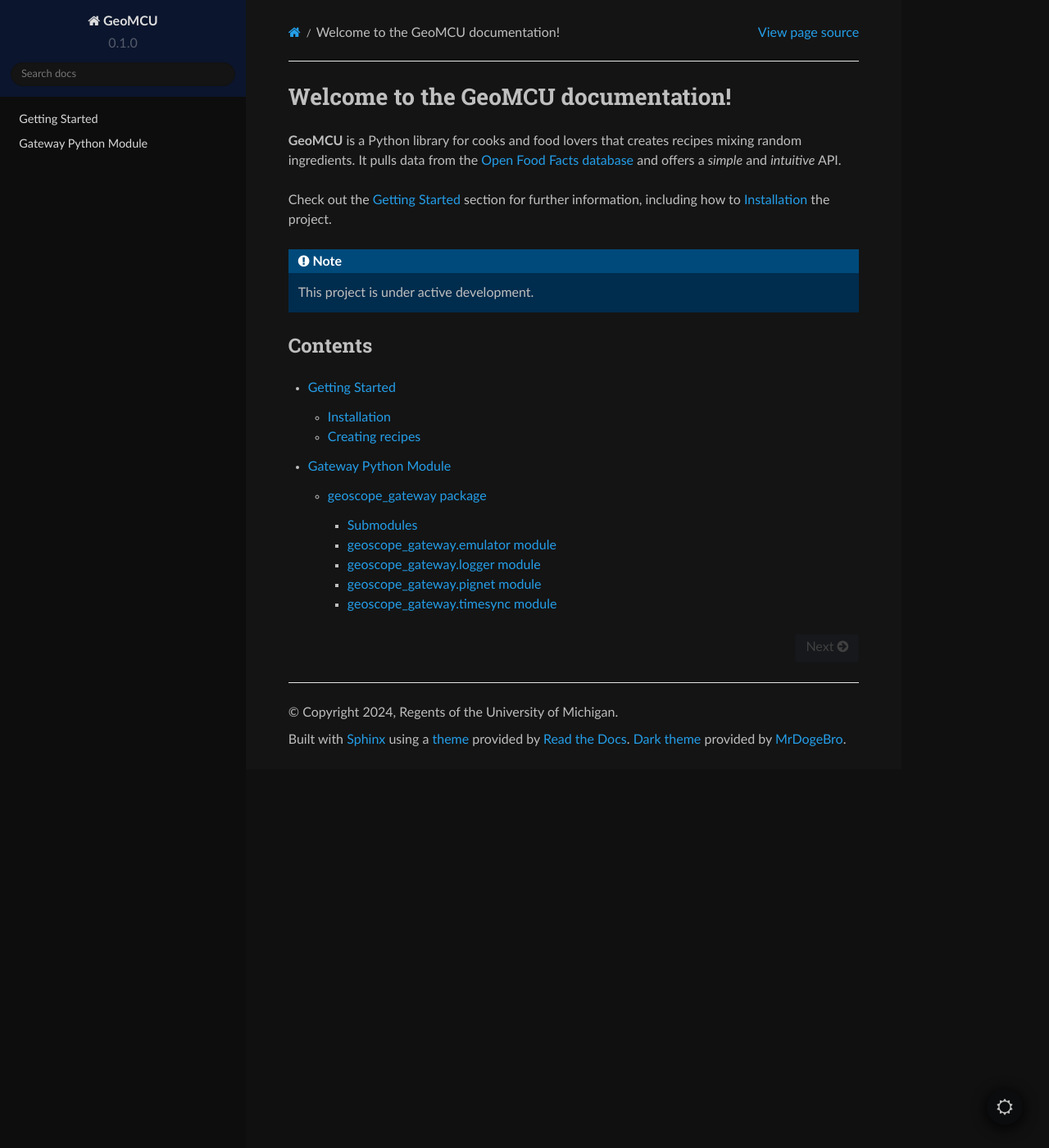
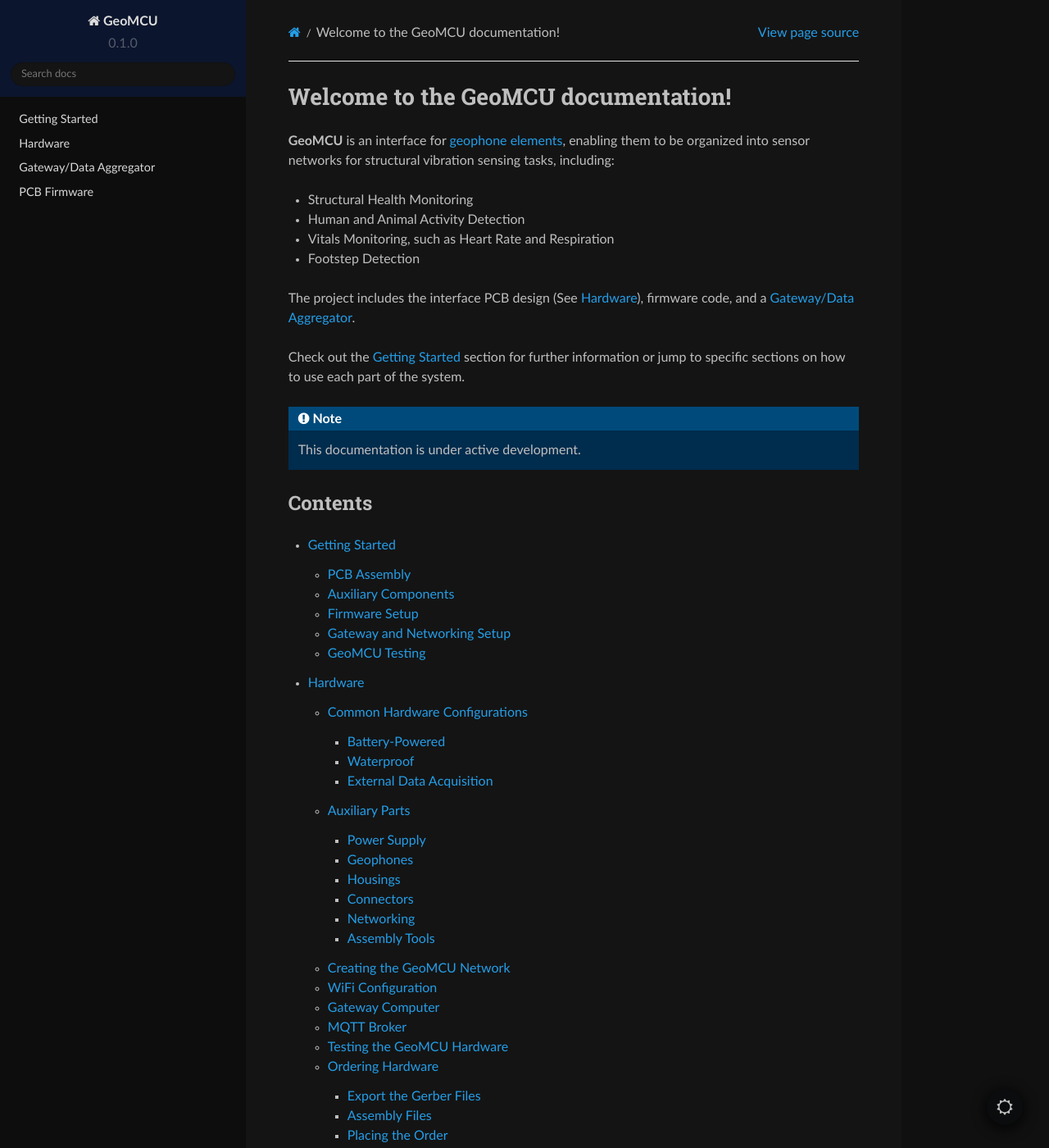
Before and after one commit to NohPei/geophone-manual, a Sphinx documentation site: the page built from source/index.rst, in a window 1280 px wide and 1400 px high. Shown: the whole window at 82% size. Built offline with Sphinx 7.4.7 and the Read the Docs theme 2.0.0, drawn with Linux system fonts in a browser that asks for light colours; some of the changed text lies outside the part shown.

Commit message:
"Getting Started" page, making the framework for the rest

```diff
--- /dev/null
+++ b/source/dev.rst
@@ -0,0 +1,5 @@
+Development
+===========
+
+Design Considerations
+---------------------
--- /dev/null
+++ b/source/firmware/build.rst
@@ -0,0 +1,20 @@
+Installing the GeoMCU Firmware
+=================================================
+
+
+Getting the Source Code
+----------------------------------------
+
+Building the Firmware
+----------------------------------------
+
+.. _flashing:
+
+Flashing to the PCB
+----------------------------------------
+
+
+.. _flash_config:
+
+Flashing Configuration in Bulk
+--------------------------------------------------
--- /dev/null
+++ b/source/firmware/config.rst
@@ -0,0 +1,2 @@
+Configuration
+=============
--- /dev/null
+++ b/source/firmware/index.rst
@@ -0,0 +1,7 @@
+PCB Firmware
+============
+
+.. toctree::
+
+   config
+   build
--- a/source/gateway/geoscope_gateway.rst
+++ b/source/gateway/geoscope_gateway.rst
@@ -1,13 +1,10 @@
-geoscope\_gateway package
-=========================
+Gateway Python Module
+=============================
 
 .. automodule:: geoscope_gateway
    :members:
    :undoc-members:
    :show-inheritance:
-
-Submodules
-----------
 
 geoscope\_gateway.emulator module
 ---------------------------------
--- /dev/null
+++ b/source/gateway/index.rst
@@ -0,0 +1,8 @@
+Gateway/Data Aggregator
+=======================
+
+.. toctree::
+   :maxdepth: 3
+
+   geoscope_gateway
+   system
--- a/source/gateway/modules.rst
+++ /dev/null
@@ -1,7 +0,0 @@
-Gateway Python Module
-=====================
-
-.. toctree::
-   :maxdepth: 4
-
-   geoscope_gateway
--- /dev/null
+++ b/source/gateway/system.rst
@@ -0,0 +1,2 @@
+System Scripts
+==============
--- /dev/null
+++ b/source/hardware/board_test.rst
@@ -0,0 +1,2 @@
+Testing the GeoMCU Hardware
+===========================
--- /dev/null
+++ b/source/hardware/components.rst
@@ -0,0 +1,39 @@
+Auxiliary Parts
+===============
+
+.. _power:
+
+Power Supply
+------------
+
+.. _geophone:
+
+Geophones
+---------
+similar performance to the `SM-24 <https://www.sparkfun.com/products/11744>`_ units we've been using
+
+.. _box:
+
+Housings
+--------
+
+.. _connectors:
+
+Connectors
+--------------------
+
+
+
+Networking
+----------
+
+See :any:`network`
+
+.. _tools:
+
+Assembly Tools
+-----------------------
+
+For configuring and flashing the micontroller:
+
+- 1x 3.3 V Serial Port adapter (UART). We recommend `these ones from Amazon <https://www.amazon.com/dp/B07WX2DSVB>`_.
--- /dev/null
+++ b/source/hardware/configurations.rst
@@ -0,0 +1,17 @@
+Common Hardware Configurations
+==============================
+
+.. _battery:
+
+Battery-Powered
+---------------
+
+.. _waterproof:
+
+Waterproof
+----------
+
+.. _wired:
+
+External Data Acquisition
+-----------------------------
--- /dev/null
+++ b/source/hardware/index.rst
@@ -0,0 +1,11 @@
+Hardware
+=================
+
+
+.. toctree::
+
+   configurations
+   components
+   network
+   board_test
+   order
--- /dev/null
+++ b/source/hardware/network.rst
@@ -0,0 +1,30 @@
+Creating the GeoMCU Network
+---------------------------
+
+.. _wifi:
+
+WiFi Configuration
+--------------------
+
+
+
+.. _rpi:
+
+Gateway Computer
+--------------------
+
+- For testing or short-term, contained use, a laptop will suffice, as long it can connect to the :any:`broker`.
+- For remote or longer term deployments
+
+.. _broker:
+
+MQTT Broker
+--------------------
+
+:wikipedia:`MQTT Broker <MQTT#MQTT_broker>`
+
+- We recommend :manpage:`mosquitto(8)`, and provide example configuration and service files among the :any:`/gateway/system`.
+- If your WiFi AP is running `OpenWRT <https://openwrt.org/>`_, you could instead use the router or access point itself as the MQTT broker.
+
+.. note::
+   Using a public MQTT broker should be technically possible, but would require modifying the :any:`firmware </firmware/index>` to securely log into the broker.
--- /dev/null
+++ b/source/hardware/order.rst
@@ -0,0 +1,19 @@
+Ordering Hardware
+=================
+
+.. _gerbers:
+
+Export the Gerber Files
+-----------------------
+
+
+.. _bom_cpl:
+
+Assembly Files
+----------------------------------
+
+
+.. _order:
+
+Placing the Order
+-------------------
--- a/source/index.rst
+++ b/source/index.rst
@@ -1,22 +1,28 @@
 Welcome to the GeoMCU documentation!
 ====================================
 
-**GeoMCU** is a Python library for cooks and food lovers
-that creates recipes mixing random ingredients.
-It pulls data from the `Open Food Facts database <https://world.openfoodfacts.org/>`_
-and offers a *simple* and *intuitive* API.
+**GeoMCU** is an interface for `geophone elements <https://www.seis-tech.com/sm-24-equivalent-geophone-sensor/>`_, enabling them to be organized into sensor networks for structural vibration sensing tasks, including:
 
-Check out the :doc:`usage` section for further information, including
-how to :ref:`installation` the project.
+* Structural Health Monitoring
+* Human and Animal Activity Detection
+* Vitals Monitoring, such as Heart Rate and Respiration
+* Footstep Detection
+
+The project includes the interface PCB design (See :doc:`/hardware/index`), firmware code, and a :doc:`/gateway/index`.
+
+Check out the :doc:`usage` section for further information or jump to specific sections on how to use each part of the system.
 
 .. note::
 
-   This project is under active development.
+   This documentation is under active development.
 
 Contents
 --------
 
 .. toctree::
+   :maxdepth: 5
 
    usage
-   gateway/modules
+   hardware/index
+   gateway/index
+   firmware/index
--- a/source/usage.rst
+++ b/source/usage.rst
@@ -1,29 +1,89 @@
 Getting Started
-===============
+===================================
 
-.. _installation:
+PCB Assembly
+--------------------------------------------------
 
-Installation
-------------
+The first step to using a **GeoMCU** system is getting the boards fabricated and assembled.
 
-To use Lumache, first install it using pip:
+In general, we've been using `JLCPCB <https://jlcpcb.com/>`_ for this, balancing time and cost.
+However, any :abbr:`PCB (Printed Circuit Board` fabrication house should work, as long as they can create 4 layer boards.
+This manual will proceed assuming our existing `KiCad <https://www.kicad.org/>`_ design files and ordering from `JLCPCB <https://jlcpcb.com/>`_
 
-.. code-block:: console
+.. note::
 
-   (.venv) $ pip install lumache
+        Switching PCB fabricators may require adjusting the board design to account for the new manufacturer's design rules.
 
-Creating recipes
-----------------
+The basic process for this is:
 
-To retrieve a list of random ingredients,
-you can use the ``lumache.get_random_ingredients()`` function:
+#. :any:`gerbers`
+#. Get the :abbr:`BoM (Bill of Materials` and placement files (see :any:`bom_cpl`)
+#. Place the order with the :abbr:`PCB (Printer Circuit Board)` fabrication house (see :any:`order`)
+#. Solder the missing signal output connector, if using :any:`wired`.
 
-The ``kind`` parameter should be either ``"meat"``, ``"fish"``,
-or ``"veggies"``. Otherwise,
-will raise an exception.
+After that, it's time for :any:`hardware/board_test`.
 
-For example:
+See :any:`hardware/order` for more details.
 
->>> import lumache
->>> lumache.get_random_ingredients()
-['shells', 'gorgonzola', 'parsley']
+
+.. _usage_components:
+
+Auxiliary Components
+----------------------------------------
+
+The supporting components needed depend on which :any:`configuration <hardware/configurations>` is in use.
+All configurations will require, for each :abbr:`PCB (Printed Circuit Board)`
+
+- One :any:`SM-24 Geophone <geophone>`
+- 2x modular latching connectors compatible with `Molex SL <https://www.molex.com/en-us/products/part-detail/50579402>`_
+
+        - There are `many <https://octopart.com/ci3302s0010-cvilux-28558780>`_ `compatible <https://www.te.com/en/product-104257-1.html>`_ `alternatives <https://www.digikey.com/short/7wf5508w>`_ to choose from.
+        - One of these will connect the geophone to the :abbr:`PCB (Printed Circuit Board)`, the other will connect power to it.
+        - You'll need to assemble these connectors as well, which usually involves `crimping contancts onto wires then inserting them into the housings <https://youtu.be/N_EG7beupek?si=WxPDgEj34tAt2yVy>`_.
+
+- Some form of :any:`power`
+
+Additionally, all configurations, even :any:`wired`, will need a minimal network setup:
+
+- a WiFi network operating in the 2.4 GHz band, which can be secured by at most :wikipedia:`WPA2`-PSK.
+
+        - The `ESP8266 <https://www.espressif.com/en/products/socs/esp8266>`_ microcontrollers on the :abbr:`PCB` cannot handle a :wikipedia:`Captive portal` or any form of :wikipedia:`WPA-Enterprise` and communicate in :wikipedia:`Cleartext`, so we recommend running them in an isolated network. See :any:`hardware/network` for suggestions of how to do this.
+- A PC (preferably running some kind of Linux) running an :any:`broker`
+
+- a PC (again, preferably running Linux. Can be on the same machine as the broker) running the :any:`gateway/index`
+
+
+Check the :any:`configuration <hardware/configurations>` in use for other needed components, including which :any:`tools` are necessary.
+
+
+Firmware Setup
+------------------------
+
+With :abbr:`PCB` in-hand and components ready, we need to upload the :any:`firmware/index` to the boards, as well as :any:`configure <firmware/config>` them for the local network.
+
+For instructions, see :doc:`firmware/build`. As a short summary, you'll need to:
+
+#. Get the source code from GitHub: :github:repo:`NohPei/geoscope-sensor`.
+#. Compile it with :external:doc:`PlatformIO <what-is-platformio>` or `Arduino <https://docs.arduino.cc/software/ide/>`_
+#. :any:`Flash it <flashing>` to the :abbr:`PCB`
+#. Configure the sensor, either over the serial port/telnet (see :doc:`firmware/config`), or by :any:`flash_config`
+
+Gateway and Networking Setup
+------------------------------
+
+To use or test the GeoMCU sensors, you'll need to :doc:`create the GeoMCU network <hardware/network>`, consisting of:
+
+- a 2.4 GHz WiFi network
+- the :any:`broker`
+- the :any:`rpi`
+
+GeoMCU Testing
+---------------
+
+When setting up with new hardware (or after an incident which could damage the PCB), it's a good idea to :doc:`test your boards <hardware/board_test>` before collecting vibration data.
+It's also helpful to test the network by checking, for example:
+
+- if data is being saved on the :any:`rpi` by the :doc:`gateway/index`
+- if the vibration data appears as expected. You can use :github:repo:`NohPei/GeoMCU_plotter` to visualize the incoming MQTT packets to help with this
+
+        - An oscilloscope can also be used to inspect the PCB's output from the center pin of the BNC connector, particularly useful if the MQTT data is suspect.
```
